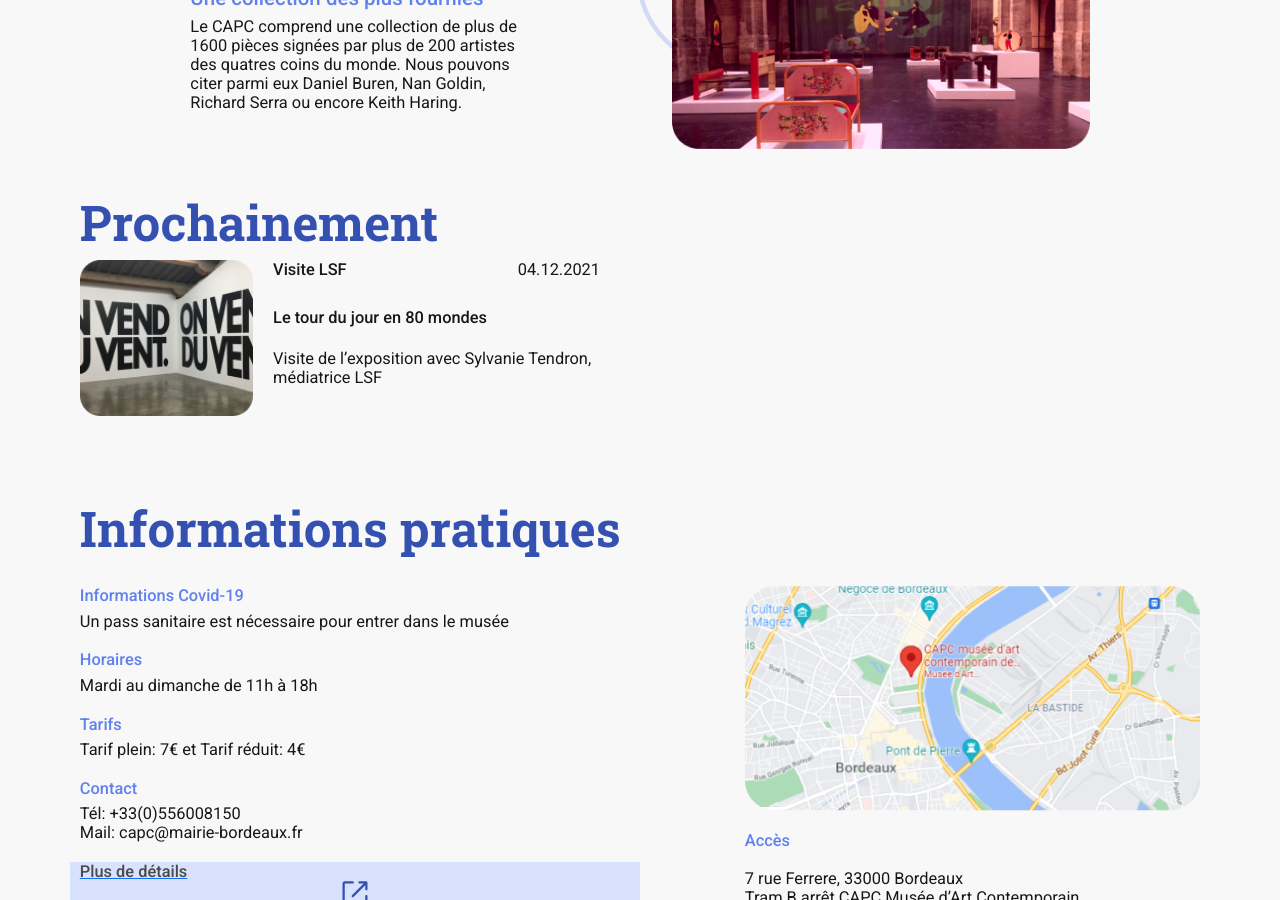
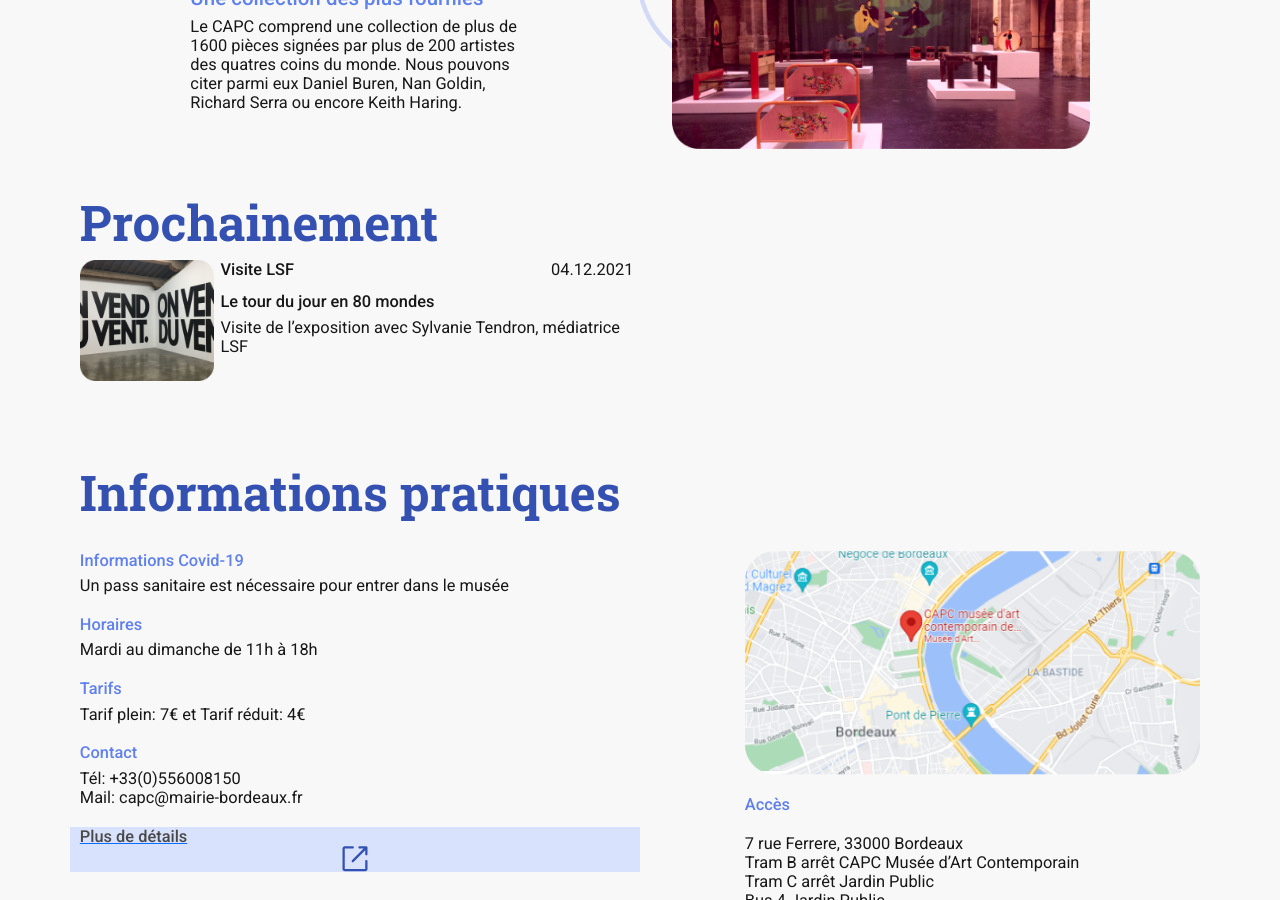
Before and after one commit to studio-beauvoir/jekyll-capc, a Jekyll site: the page built from _pages/index.html, in a window 1280 px wide and 900 px high, scrolled down 2349 px. Built offline with Jekyll 4.4.1, drawn with Linux system fonts in a browser that asks for light colours.

Commit message:
prochainement first block

```diff
--- a/_includes/sections/home/prochainement.html
+++ b/_includes/sections/home/prochainement.html
@@ -1,17 +1,15 @@
 <section class="container-fluid" id="prochainement">
     <div class="container">
         <div class="col-12 col-md-6 col-xl-6">
-            <h2 class="text-s-1 col-12 col-md-6 col-xl-6">Prochainement</h2>
-            <div class="row justify-content-start">
-                <div class="col-md-4 col-xl-4">
+            <h2 class="text-s-1">Prochainement</h2>
+            <div class="d-flex justify-content-start">
+                <div class="d-flex w-25">
                     <img class="img-fluid w-100" src="/assets/img/on-vend-du-vent.png" alt="Photographie exposition LSF Le tour du jour en 80 mondes">
                 </div>
 
-                <div class=" row justify-content-between col-md-8 col-xl-8">
-                    <div class="col-6 col-md-6 col-xl-6">
+                <div class="d-flex flex-column mw-auto mx-2">
+                    <div class="d-flex justify-content-between">
                         <h5>Visite LSF</h5>
-                    </div>
-                    <div class="col-4 col-md-4 col-xl-4">
                         <p>04.12.2021</p>
                     </div>
                     <h5>Le tour du jour en 80 mondes</h5>
```
